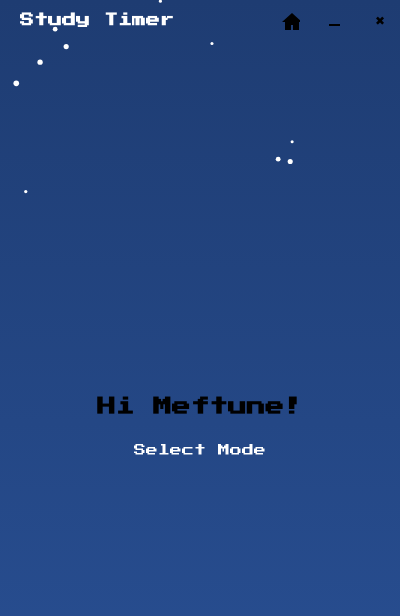
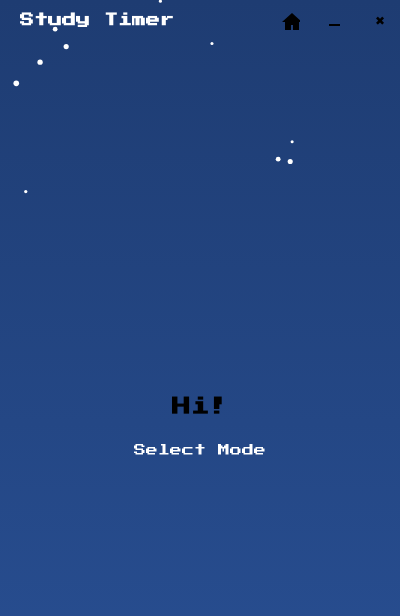
Before and after one commit to abdullahbilici/StudyTimer, an Electron app: page index.html in a window 400 px wide. Drawn offline with Linux system fonts and the light colour scheme.

Commit message:
Update index.html

```diff
--- a/index.html
+++ b/index.html
@@ -148,7 +148,7 @@
 
   <!-- Pages -->
   <div id="welcomePage" class="page visible">
-    <h3>Hi Meftune!</h3>
+    <h3>Hi!</h3>
     <button onclick="navigate('studyModeSelectionPage')">Select Mode</button>
   </div>
 
```
